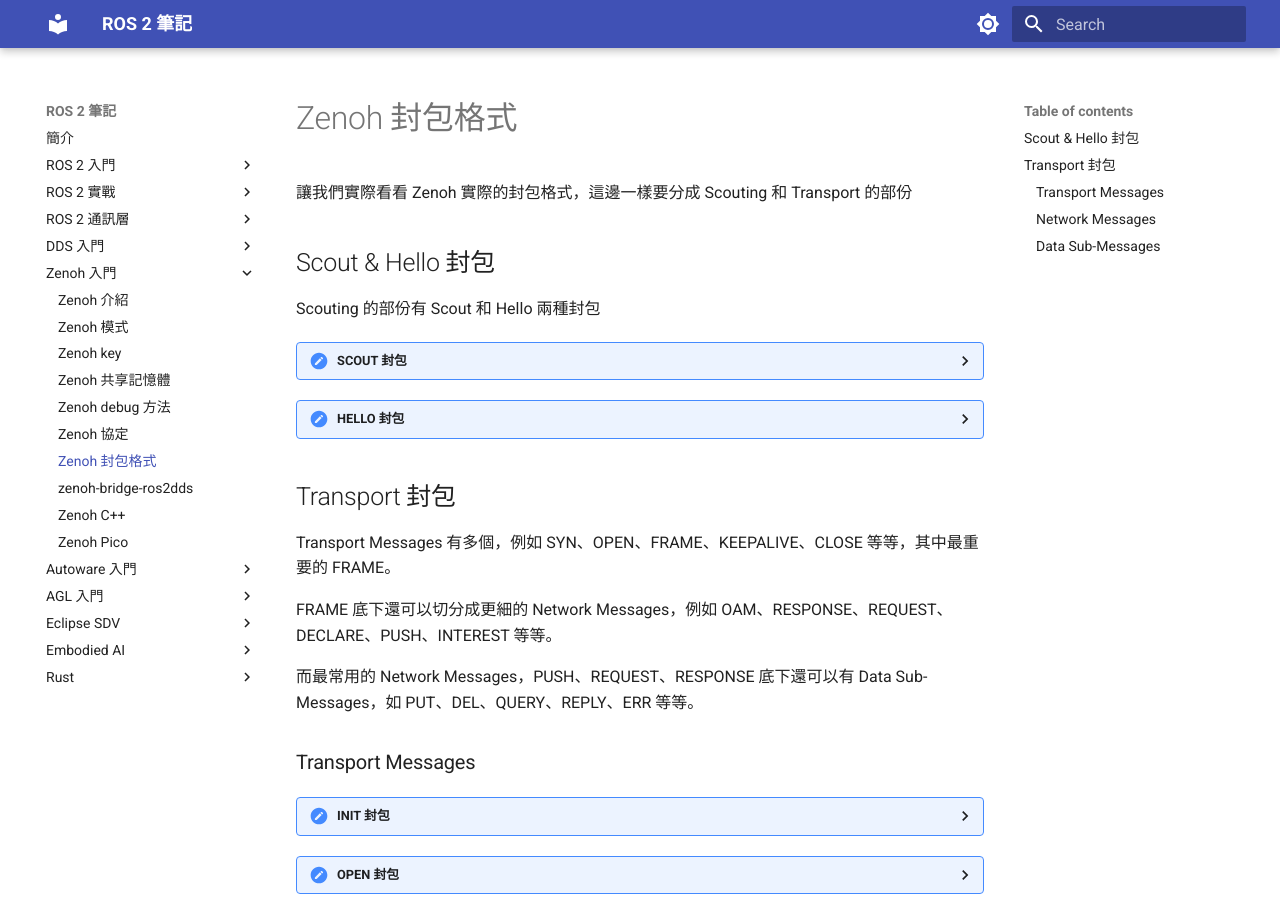
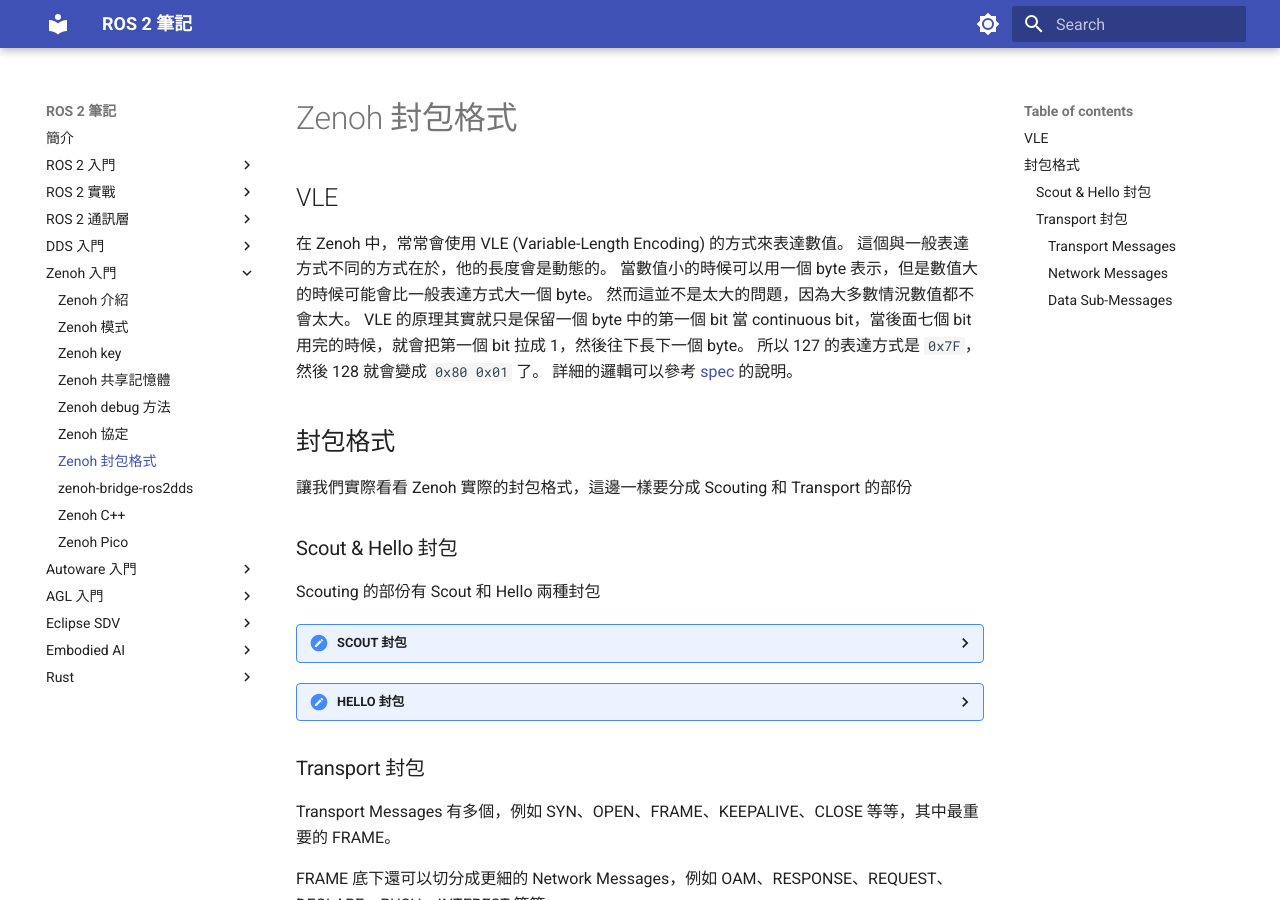
Before and after one commit to evshary/ros2-learning, an MkDocs documentation site: the page built from docs/zenoh/format.md, in a window 1280 px wide and 900 px high. Built offline with MkDocs 1.6.1 and Material for MkDocs 9.7.7, drawn with Linux system fonts in a browser that asks for light colours.

Commit message:
Update the packet format and fix the link
Signed-off-by: ChenYing Kuo <evshary@gmail.com>

````diff
--- a/docs/zenoh/format.md
+++ b/docs/zenoh/format.md
@@ -5,9 +5,21 @@ keywords:
   - Zenoh
 ---
 
+## VLE
+
+在 Zenoh 中，常常會使用 VLE (Variable-Length Encoding) 的方式來表達數值。
+這個與一般表達方式不同的方式在於，他的長度會是動態的。
+當數值小的時候可以用一個 byte 表示，但是數值大的時候可能會比一般表達方式大一個 byte。
+然而這並不是太大的問題，因為大多數情況數值都不會太大。
+VLE 的原理其實就只是保留一個 byte 中的第一個 bit 當 continuous bit，當後面七個 bit 用完的時候，就會把第一個 bit 拉成 1，然後往下長下一個 byte。
+所以 127 的表達方式是 `0x7F`，然後 128 就會變成 `0x80 0x01` 了。
+詳細的邏輯可以參考 [spec](https://spec.zenoh.io/spec/1.0.0/wire/primitives.html#vle) 的說明。
+
+## 封包格式
+
 讓我們實際看看 Zenoh 實際的封包格式，這邊一樣要分成 Scouting 和 Transport 的部份
 
-## Scout & Hello 封包
+### Scout & Hello 封包
 
 Scouting 的部份有 Scout 和 Hello 兩種封包
 
@@ -70,7 +82,7 @@ Scouting 的部份有 Scout 和 Hello 兩種封包
     ```
 <!-- markdownlint-enable MD046 -->
 
-## Transport 封包
+### Transport 封包
 
 Transport Messages 有多個，例如 SYN、OPEN、FRAME、KEEPALIVE、CLOSE 等等，其中最重要的 FRAME。
 
@@ -78,7 +90,7 @@ FRAME 底下還可以切分成更細的 Network Messages，例如 OAM、RESPONSE
 
 而最常用的 Network Messages，PUSH、REQUEST、RESPONSE 底下還可以有 Data Sub-Messages，如 PUT、DEL、QUERY、REPLY、ERR 等等。
 
-### Transport Messages
+#### Transport Messages
 
 <details>
   <summary>INIT 封包</summary>
@@ -202,7 +214,7 @@ FRAME 底下還可以切分成更細的 Network Messages，例如 OAM、RESPONSE
 
 </details>
 
-### Network Messages
+#### Network Messages
 
 <details>
   <summary>OAM 封包</summary>
@@ -355,7 +367,7 @@ FRAME 底下還可以切分成更細的 Network Messages，例如 OAM、RESPONSE
 
 </details>
 
-### Data Sub-Messages
+#### Data Sub-Messages
 
 以下是 Network Messages 會對應到的 Data Sub-Messages
 
````
Also changed, not shown: docs/zenoh/introduction.md (+1 -1 lines).
